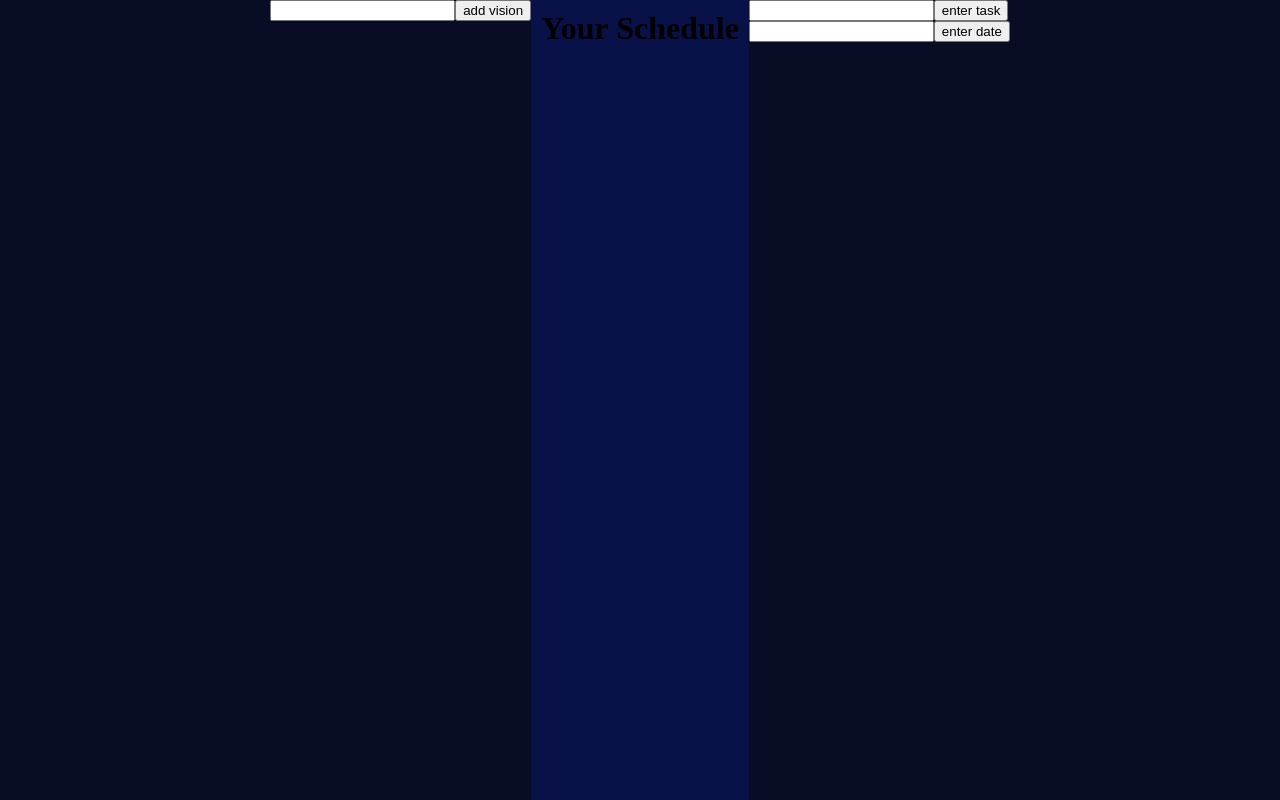
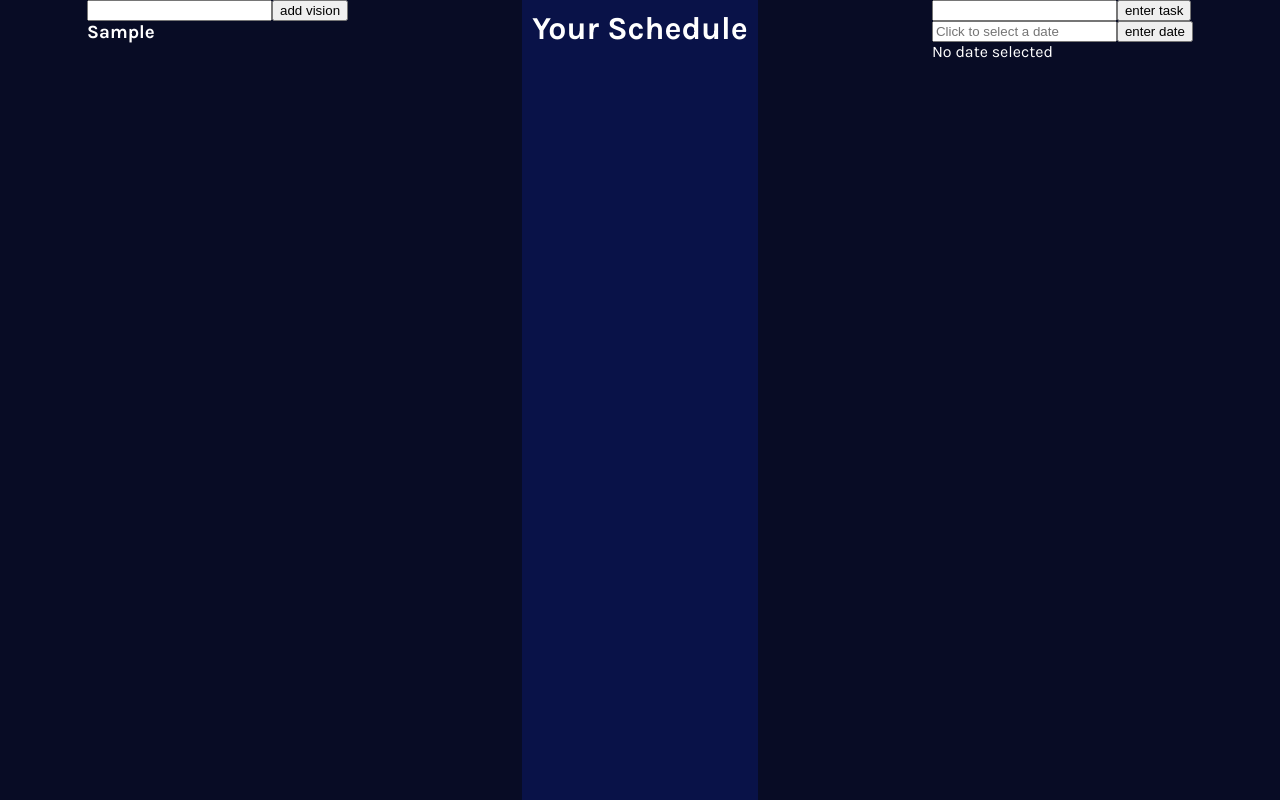
Before and after one commit to GasserElsayed07/visionSchedule, a Next.js app: page / in a window 1280 px wide. Both pictures are taken after typing "Sample" into the empty fields and a click on the button "add vision". Built offline with nearby package versions, Linux system fonts and the light colour scheme.

Commit message:
added the basic input

```diff
--- a/app/global.css
+++ b/app/global.css
@@ -4,11 +4,12 @@
 
 body {
     background-color: rgb(8, 12, 37);
+    font-family: "Karla";
 }
 
 .allTheSHIT{
     display: flex;
-    justify-content: center;
+    justify-content:space-around;
     height: 100vh;
 }
 
@@ -18,4 +19,23 @@ body {
     flex-direction: column;
     padding: 10px;
     background-color: rgb(9, 18, 72);
+    color: white;
 }
+
+.visions{}
+
+.vision{
+    color: white;
+    gap: 7px;
+}
+
+.tasks{
+    color: white;
+    gap: 7px;
+    display: flex;
+    flex-direction: column;
+}
+
+.date{
+    color: white;
+}
--- a/app/layout.jsx
+++ b/app/layout.jsx
@@ -2,6 +2,12 @@
 export default function RootLayout({ children }) {
     return (
       <html lang="en">
+      <head>
+        <link rel="preconnect" href="https://fonts.googleapis.com"/>
+        <link rel="preconnect" href="https://fonts.gstatic.com" crossorigin />
+        <link href="https://fonts.googleapis.com/css2?family=Inter:ital,opsz,wght@0,14..32,100..900;1,14..32,100..900&family=Karla:ital,wght@0,200..800;1,200..800&display=swap" rel="stylesheet" />
+      </head>
+
         <body>{children}</body>
       </html>
     )
--- a/app/page.jsx
+++ b/app/page.jsx
@@ -3,10 +3,14 @@ import "./global.css";
 import Markdown from "react-markdown";
 import React, { useEffect, useState } from "react";
 import remarkGfm from "remark-gfm";
+import DatePicker from "react-datepicker"
+import "react-datepicker/dist/react-datepicker.css"
 
 export default function Page() {
   const [data, setData] = useState(null);
 
+  const [tasks, setTasks] = useState([])
+  const [visions, setVisions] = useState([])
   function getResponse() {
 
     for (let i = 0; i < vision.length; i++) {
@@ -31,19 +35,44 @@ export default function Page() {
     fetchData();
   } // end of zeft
 
-  function addVision(formData){
+
+  const visionMap = visions.map((value, index) => {
+    return (
+      <h3 key={index} className="vision">{value}</h3>
+    )
+  })
+
+  function addVision(formData) {
     const newVision = formData.get("vision");
+    setVisions((prev) => { return ([...prev, newVision]) })
     console.log("test vision input, newVision: " + newVision);
   }
 
+
+  const tasksMap = tasks.map((value, index) =>{
+    return (
+      <h3 key={index} className="task">{value}</h3>
+    )
+  })
+
+  function addTasks(tasksFormData) {
+    const newTask = tasksFormData.get("task");
+    setTasks((prev) => [...prev, newTask]);
+    console.log("newTask to be added is" + newTask);
+  }
+
+  const [date, setDate] = useState()
+
   return (
-    <div className="allTheSHIT">
+    <div className="allTheSHIT bg-yellow-300">
 
-      <div className="vision">
+      <div className="visions">
         <form action={addVision}>
-          <input type="text" name="vision"></input>
+          <input type="text" name="vision" />
           <button>add vision</button>
         </form>
+
+        {visionMap}
       </div>
 
       <div className="schedule">
@@ -52,16 +81,32 @@ export default function Page() {
 
       <div className="input">
 
-        <form>
-          <input type="text" name="task"></input>
+        <form action={addTasks}>
+          <input type="text" name="task" />
           <button>enter task</button>
         </form>
 
         <form>
-          <input type="text" name="date"></input>
+          <DatePicker
+            selected={date}
+            onChange={(selectedDate) => setDate(selectedDate)}
+            dateFormat="yyyy-MM-dd"
+            placeholderText="Click to select a date"
+          />
           <button>enter date</button>
         </form>
-      </div>
+
+        <div className="tasks">
+          {tasksMap}
+        </div>
+
+        <div className="date">
+          {date
+            ? date.toDateString() // e.g., "Mon Jun 01 2025"
+            : "No date selected"}
+        </div>
+
+      </div> {/*end of input div*/}
     </div>
   );
 }
```
Also changed, not shown: package.json (+6 -1 lines), 2 other files (tests, documents, lock files or other folders).
